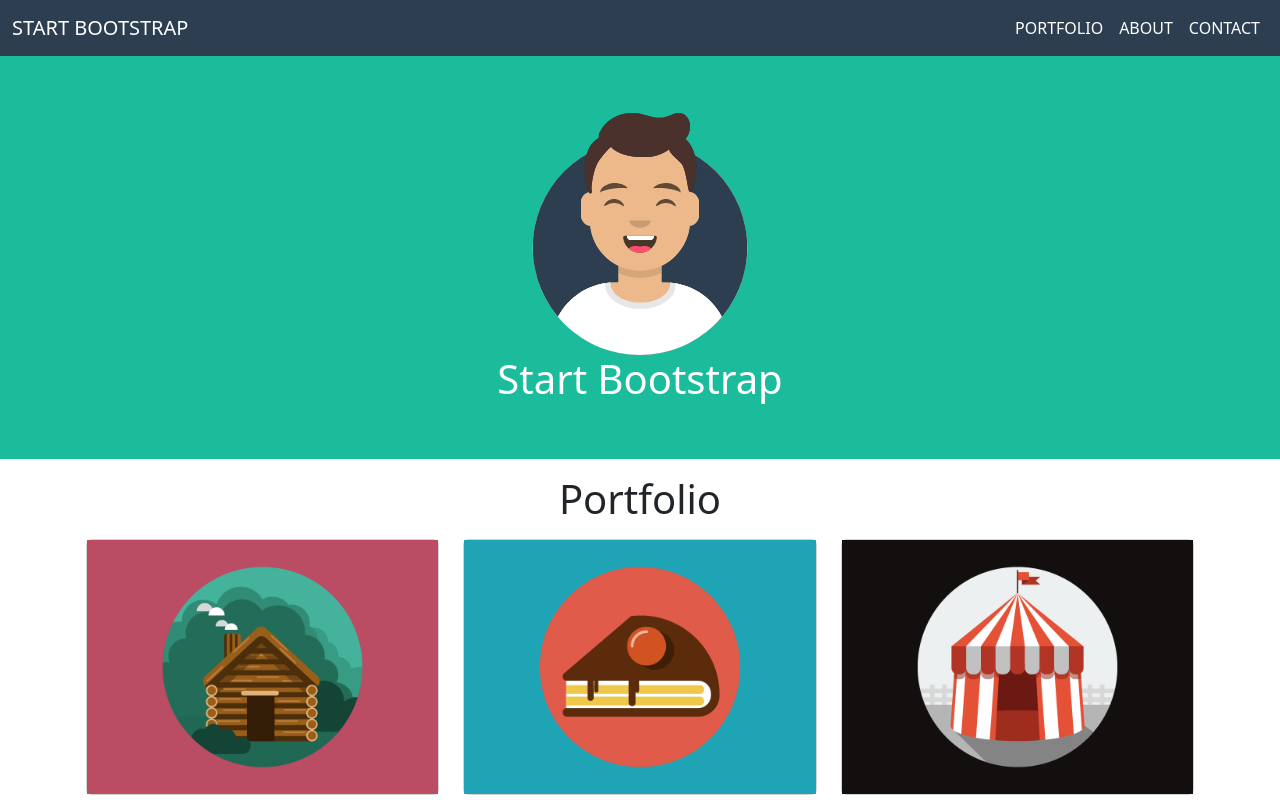
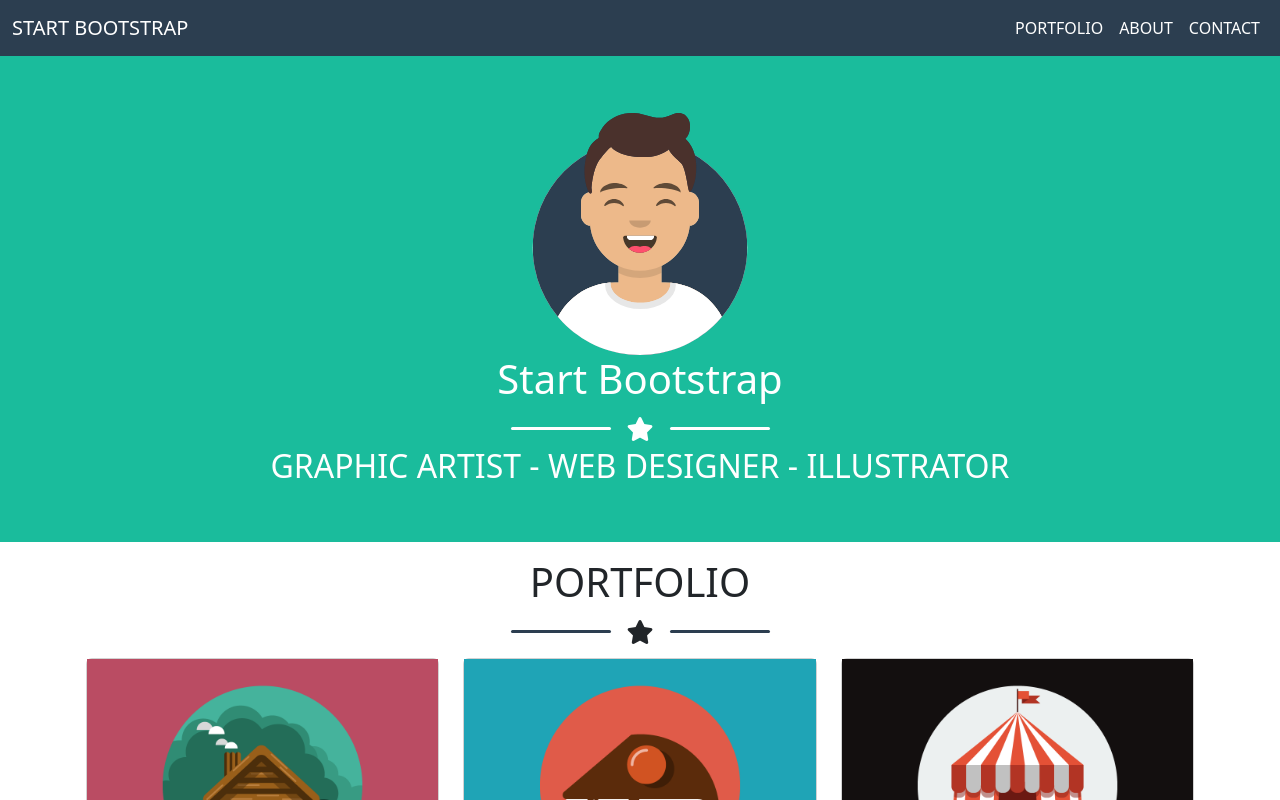
Before and after one commit to Andrearusso94/html-css-bootstrap-freelancer, a plain HTML site: page index.html in a window 1280 px wide. Shown: the top 800 px of the page. Drawn offline with nearby package versions, Linux system fonts and the light colour scheme.

Commit message:
end ex start bootstrap

```diff
--- a/index.html
+++ b/index.html
@@ -44,13 +44,28 @@
     <div class="jumbotron container-fluid bg_primary p-5 text-white text-center">
         <img class="avatar" src="./Assets/img/avatar.svg" alt="">
         <h1>Start Bootstrap</h1>
+        <div class="container d-flex justify-content-center">
+
+            <div class="hr ab mt-3"></div>
+
+        <div class="icon"><i class="fa-solid fa-star"></i></div>
+        <div class="hr ab mt-3"></div>
+    </div>
+        <h2>GRAPHIC ARTIST - WEB DESIGNER - ILLUSTRATOR</h2>
     </div>
     <!--end banner-->
 
     <!--grid portfolio-->
     <section class="portfolio">
     <div class="container-sm container-md container-lg text-center p-3">
-        <h1>Portfolio</h1>
+        <h1>PORTFOLIO</h1>
+        <div class="container d-flex justify-content-center">
+
+                <div class="hr fm mt-3"></div>
+
+            <div class="icon"><i class="fa-solid fa-star"></i></div>
+            <div class="hr fm mt-3"></div>
+        </div>
         <div class="row">
             <div class="col-lg-4 col-md-6 col-sm-12 mt-2">
 
@@ -111,6 +126,7 @@
             </div>
 
         </div>
+        <button type="button" class="btn bg_primary border border-light text-white"><i class="fa-solid fa-download"></i> Download</button>
     </div>
     </section>
 
```
